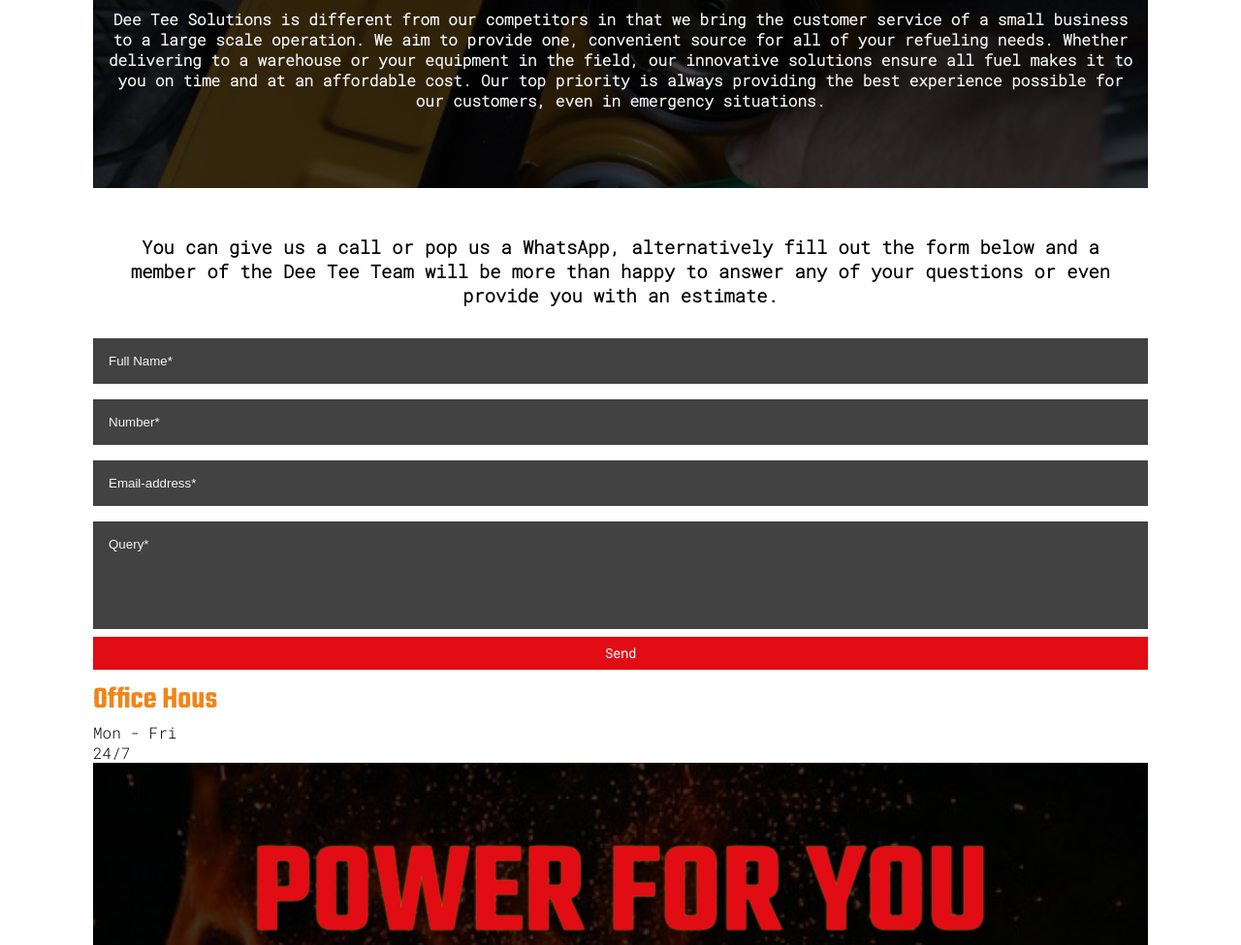
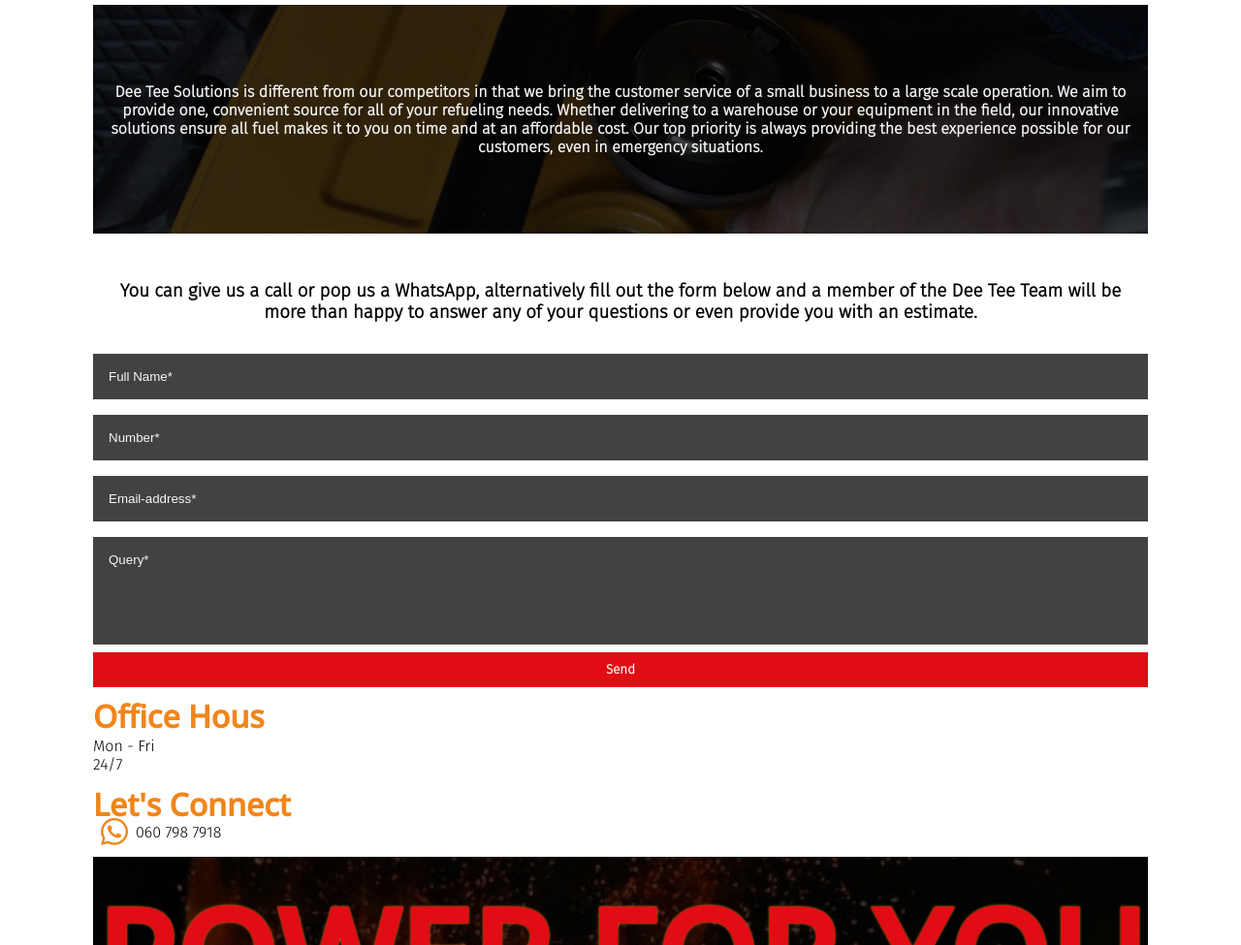
Before and after one commit to Sandile-Dev01/deetee_solutions, a plain HTML site: page index.html in a window 1280 px wide. Shown: the part 1825-2800 px from the top of the page at 97% size. Drawn offline with nearby package versions, Linux system fonts and the light colour scheme.

Commit message:
made some finer changes to the font family

```diff
--- a/index.html
+++ b/index.html
@@ -6,12 +6,12 @@
     <meta name="viewport" content="width=device-width, initial-scale=1.0" />
     <title>DeeTee Solutions</title>
     <link
-      href="https://fonts.googleapis.com/css2?family=Teko:wght@600&display=swap"
+      href="https://fonts.googleapis.com/css2?family=Open+Sans:wght@500&display=swap"
       rel="stylesheet"
     />
 
     <link
-      href="https://fonts.googleapis.com/css2?family=Roboto+Mono:wght@300&display=swap"
+      href="https://fonts.googleapis.com/css2?family=Fira+Sans:wght@300&display=swap"
       rel="stylesheet"
     />
 
@@ -195,6 +195,12 @@
                         <p>Mon - Fri</p>
                         <p>24/7</p>
 
+                        <h1 class="connect_icon">Let's Connect</h1>
+                        <span
+                          ><i class="fa-brands fa-whatsapp"></i>
+                          <p>060 798 7918</p></span
+                        >
+
                         <div class="contact_hours_img">
                           <h1>POWER FOR YOU</h1>
                         </div>
@@ -209,7 +215,7 @@
       </div>
     </div>
     <footer>
-      Detee Solutions&#x00A9;2023. Engineered by
+      Deetee Solutions&#x00A9;2023. Engineered by
       <a href="https://sandilendimande.com">Sandile Ndimande</a>
     </footer>
   </body>
--- a/styles.css
+++ b/styles.css
@@ -22,8 +22,9 @@ html {
   --rem: 1rem;
   --half-rem: 0.5rem;
 
-  --primary-ff: "Teko", sans-serif;
-  --secondary--ff: "Roboto Mono", monospace;
+  --primary-ff: "Open Sans", sans-serif;
+  /* font-family: sans-serif; */
+  --secondary--ff: "Fira Sans", sans-serif;
 
   --transition: all 250ms ease-in-out;
 }
@@ -450,8 +451,6 @@ h3 {
 .contact_section {
   display: flex;
   flex-direction: column;
-
-  /* justify-content: space-between; */
   justify-content: center;
   height: 100%;
   padding: 1rem;
@@ -461,7 +460,12 @@ h3 {
   height: 100%;
   display: flex;
   justify-content: center;
-  /* justify-content: space-evenly; */
+}
+
+.connect_icon {
+  font-family: var(--primary-ff);
+  margin-bottom: -1.2rem;
+  margin-top: 10px;
 }
 
 .contact_section h3 {
@@ -514,12 +518,23 @@ form button {
   font-weight: 700;
   color: var(--light-clr);
   background-color: var(--accent-clr);
-  border: 2px;
+  border: 2px solid var(--accent-clr);
 }
 
 form button:hover {
   color: var(--primary-clr);
+  border: 2px solid var(--primary-clr);
   background-color: var(--light-clr);
+}
+
+.contact_hours_container span {
+  margin: var(--half-rem) 0;
+  display: flex;
+  align-items: center;
+}
+
+.contact_hours_container i {
+  font-size: 2rem;
 }
 
 .contact_hours_container p {
@@ -539,7 +554,7 @@ form button:hover {
   background: linear-gradient(var(--gradient)), url(./images/bg_img.jpeg);
   background-repeat: no-repeat;
   background-position: center;
-  height: 17.5rem;
+  height: 25vh;
   background-size: cover;
   display: flex;
   justify-content: center;
@@ -602,6 +617,7 @@ form button:hover {
 
   .contact_hours_img {
     width: 20vw;
+    height: 25vh;
   }
 }
 
```
